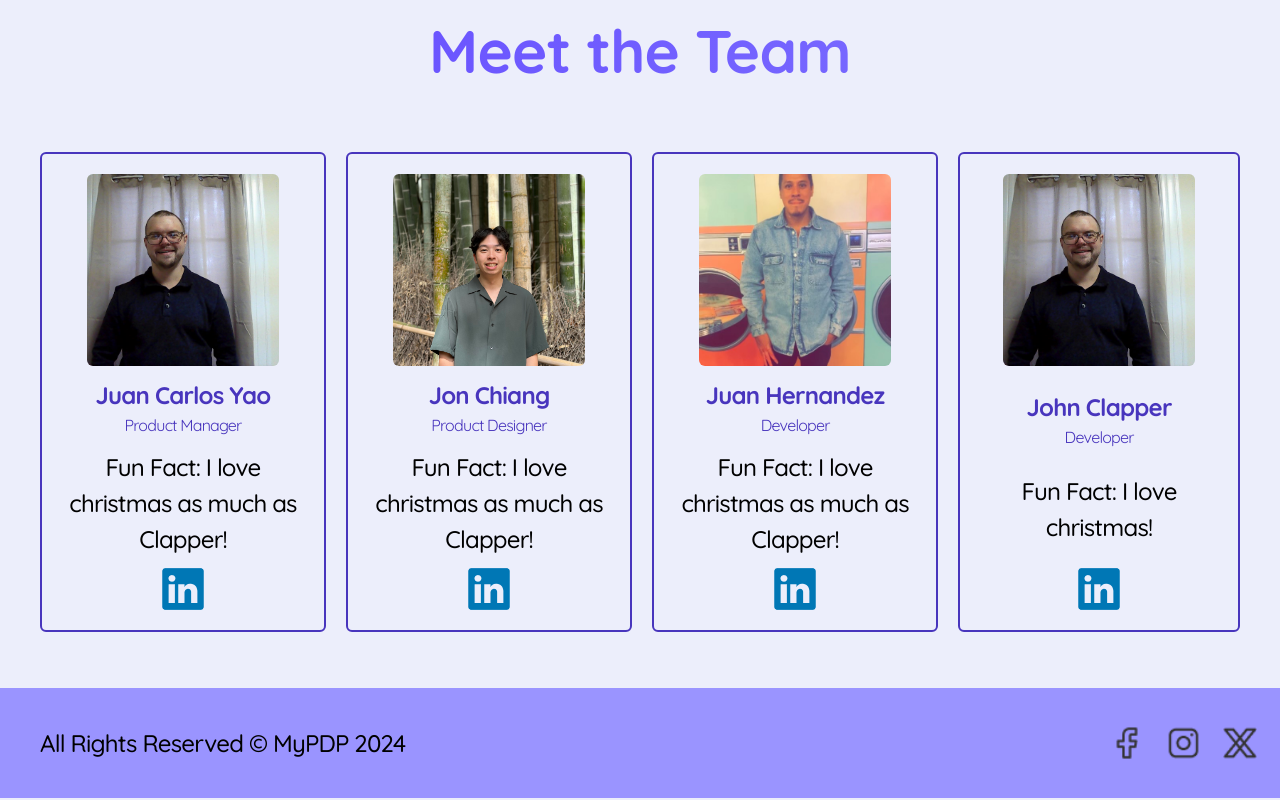
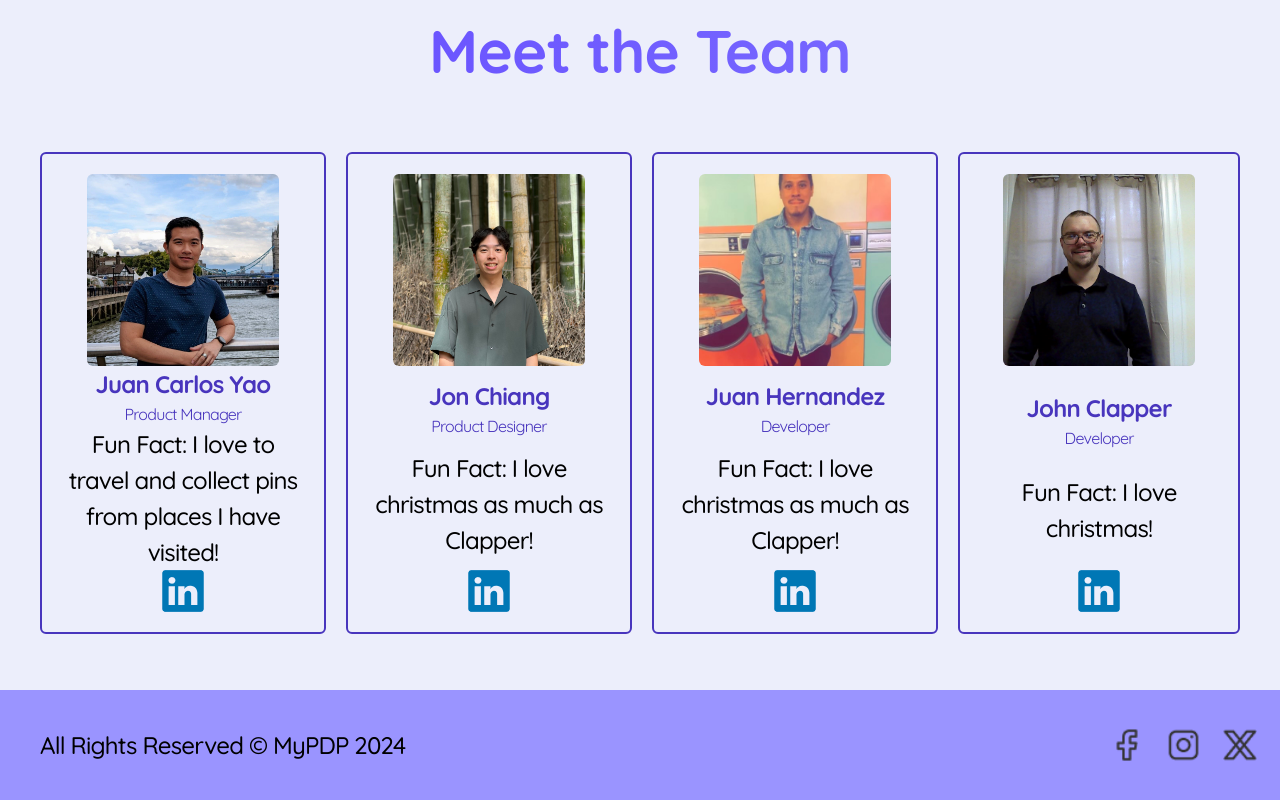
Before and after one commit to britzky/career-coach, a React (Vite) app in the folder frontend/career-coach/: page / in a window 1280 px wide. Shown: the part 2380-3180 px from the top of the page. Built offline with nearby package versions, Linux system fonts and the light colour scheme.

Commit message:
Added Juan Carlos team card

```diff
--- a/frontend/career-coach/src/pages/LandingPage/LandingPage.tsx
+++ b/frontend/career-coach/src/pages/LandingPage/LandingPage.tsx
@@ -7,6 +7,7 @@ import road from "../../assets/images/road.svg"
 import jay from "../../assets/images/jay.jpg"
 import jon from "../../assets/images/jon.jpg"
 import me from "../../assets/images/me2.jpg"
+import juan from "../../assets/images/Juan.jpg"
 
 import { useCareerDetails } from "../../context/CareerContext";
 
@@ -71,7 +72,7 @@ export const LandingPage = () => {
           </div>
           <h1 className="font-bold text-xxl gradient-text bg-logo text-center w-full">Meet the Team</h1>
           <div className="flex justify-center gap-5">
-              <TeamCard image={me} name="Juan Carlos Yao" title="Product Manager" fact="I love christmas as much as Clapper!" link="http://linkedin.com/in/j-hernandez-dev" />
+              <TeamCard image={juan} name="Juan Carlos Yao" title="Product Manager" fact="I love to travel and collect pins from places I have visited!" link="https://www.linkedin.com/in/juancarlosyao" />
               <TeamCard image={jon} name="Jon Chiang" title="Product Designer" fact="I love christmas as much as Clapper!" link="https://www.linkedin.com/in/jmchiang5" />
               <TeamCard image={jay} name="Juan Hernandez" title="Developer" fact="I love christmas as much as Clapper!" link="http://linkedin.com/in/j-hernandez-dev" />
               <TeamCard image={me} name="John Clapper" title="Developer" fact="I love christmas!" link="https://www.linkedin.com/in/john-clapper" />
```
Also changed, not shown: frontend/career-coach/src/assets/images/Juan.jpg (added).
